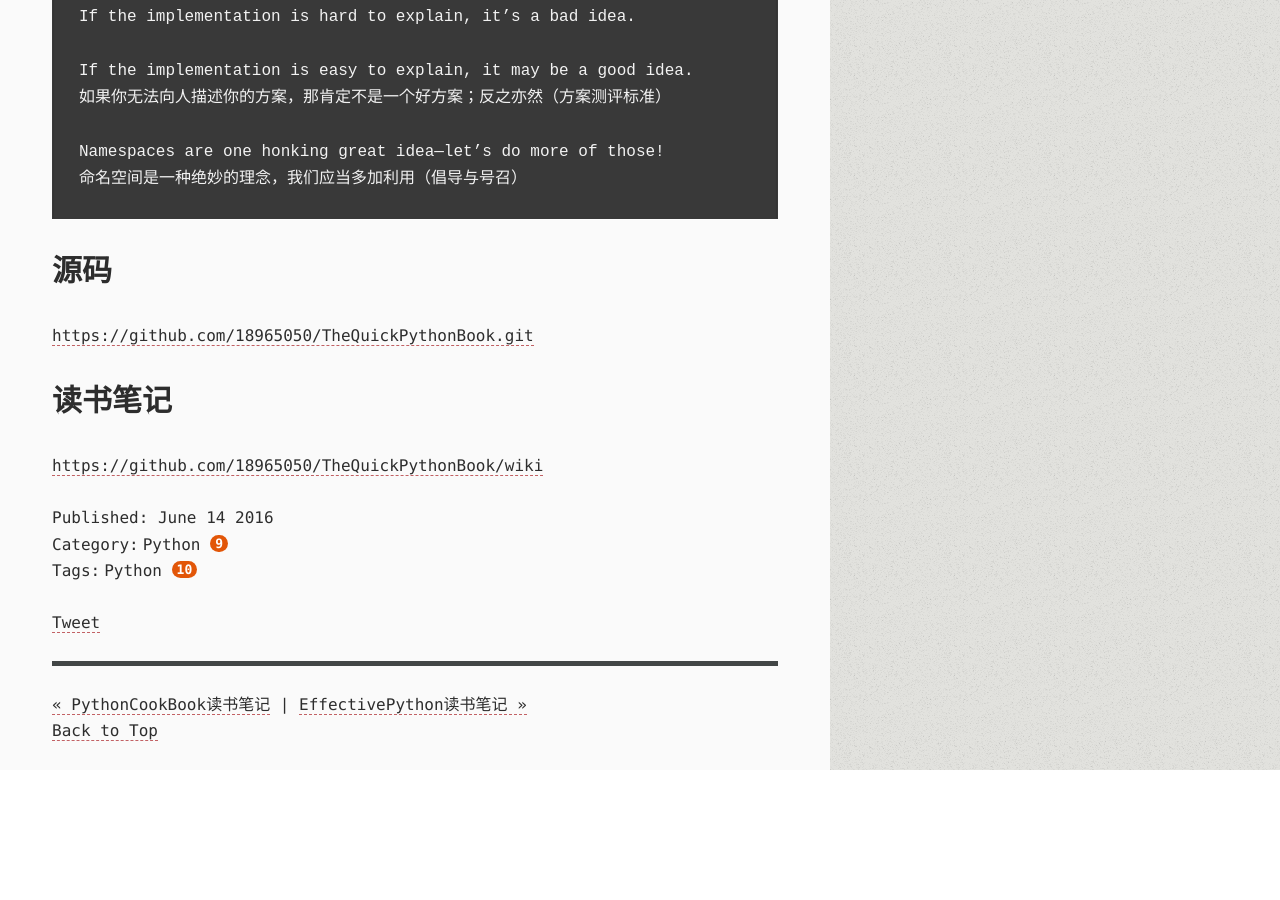
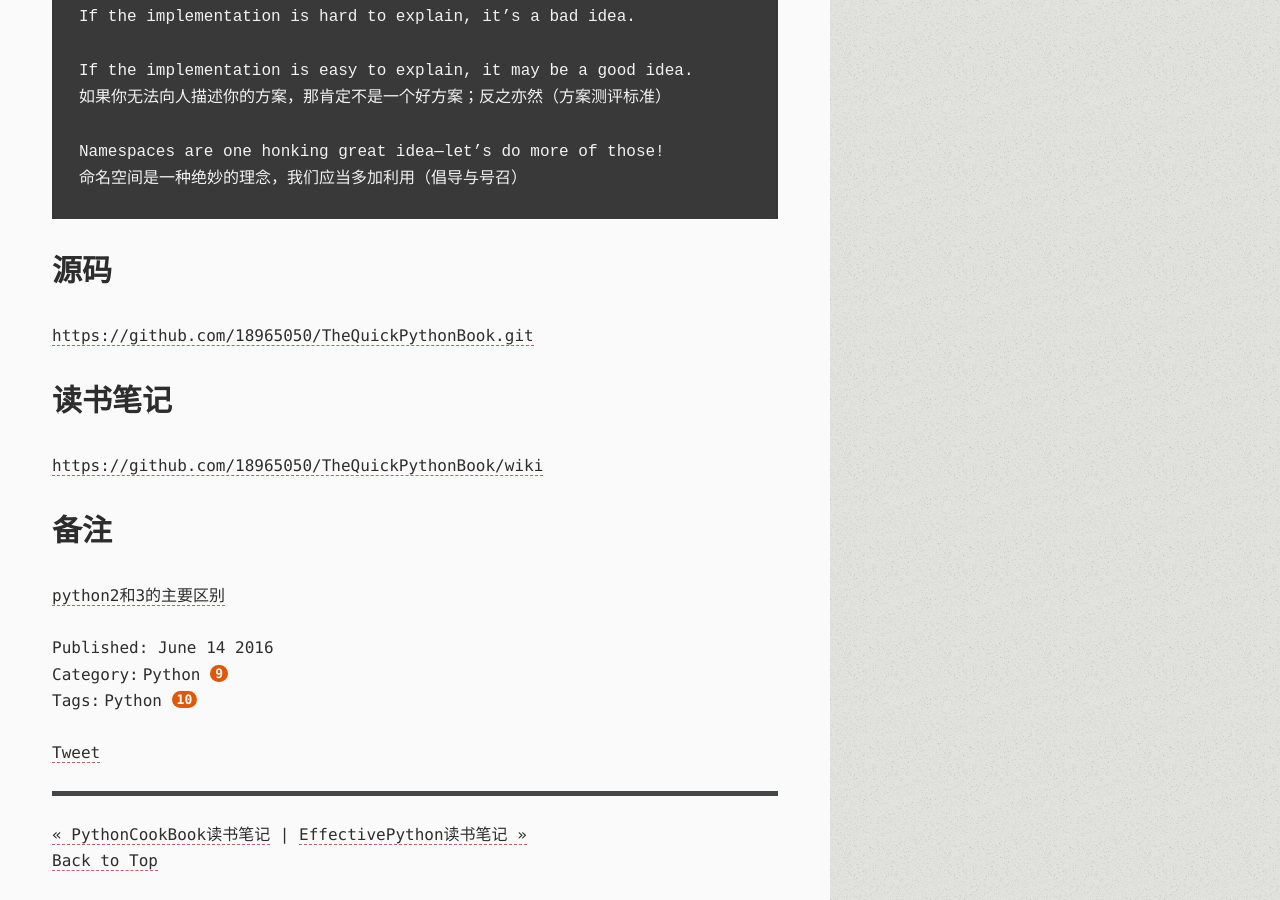
Before and after one commit to 18965050/18965050.github.io, a Jekyll site: the page built from _posts/2016-06-14-thequickpythonbook.md, in a window 1280 px wide and 900 px high, scrolled down 2048 px. Built offline with Jekyll 4.4.1, drawn with Linux system fonts in a browser that asks for light colours; comment, search, counter and statistics services are not loaded; before the commit the page ends 2818 px from its top, so only the background shows below that.

Commit message:
文档编写

```diff
--- a/_posts/2016-06-14-thequickpythonbook.md
+++ b/_posts/2016-06-14-thequickpythonbook.md
@@ -76,3 +76,6 @@ tags: [python]
 
 ## 读书笔记
 [https://github.com/18965050/TheQuickPythonBook/wiki](https://github.com/18965050/TheQuickPythonBook/wiki "TheQuickPythonBook读书笔记")
+
+## 备注
+[python2和3的主要区别](http://sebastianraschka.com/Articles/2014_python_2_3_key_diff.html "python2和3的主要区别")
```
